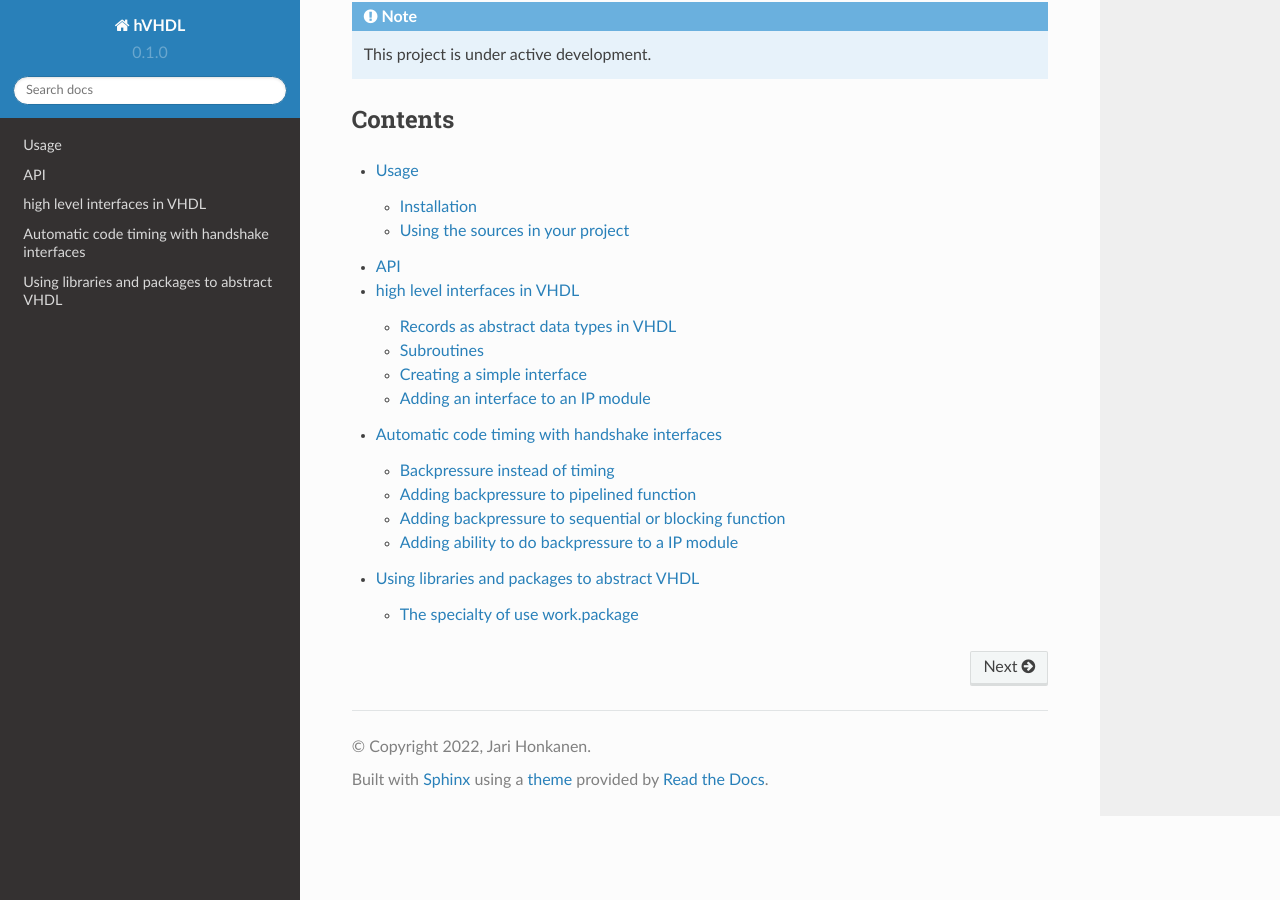
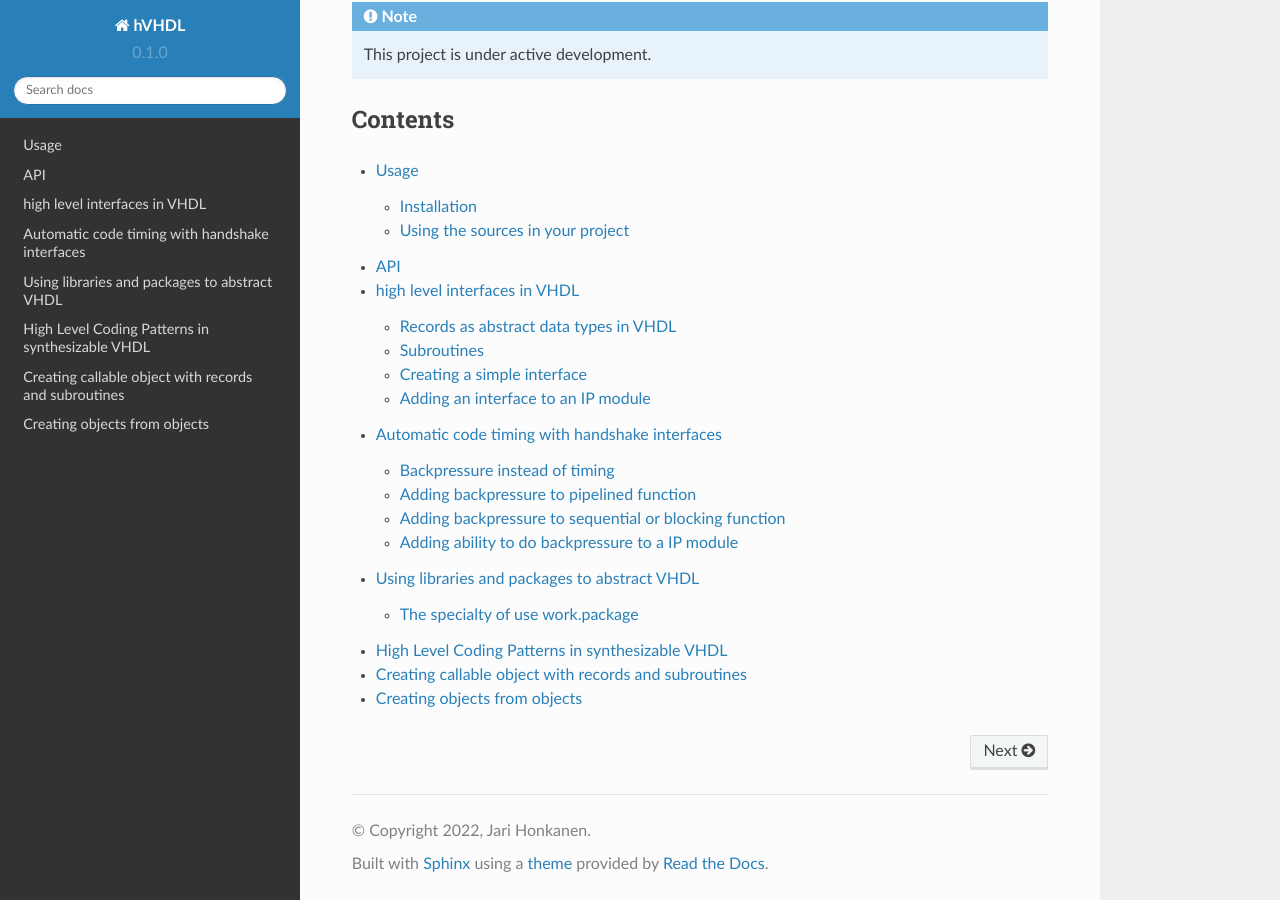
Before and after one commit to hVHDL/hVHDL, a Sphinx documentation site: the page built from docs/source/index.rst, in a window 1280 px wide and 900 px high, scrolled down 603 px. Built offline with Sphinx 7.4.7 and the Read the Docs theme 2.0.0, drawn with Linux system fonts in a browser that asks for light colours.

Commit message:
add source to index

```diff
--- a/docs/source/high level coding patterns in VHDL.rst
+++ b/docs/source/high level coding patterns in VHDL.rst
@@ -6,8 +6,5 @@
 Creating callable object with records and subroutines
 =====================================================
 
-Abstracting code timing with handshakes and backpressure
-========================================================
-
 Creating objects from objects
 =============================
--- a/docs/source/index.rst
+++ b/docs/source/index.rst
@@ -25,3 +25,4 @@
    high level interfaces in VHDL
    Automatic code timing with handshake interface
    Using libraries in VHDL
+   high level coding patterns in VHDL
```
